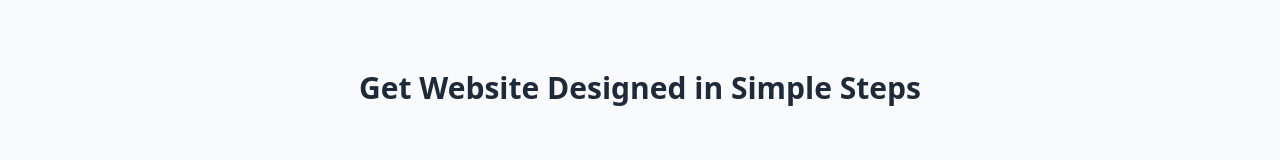
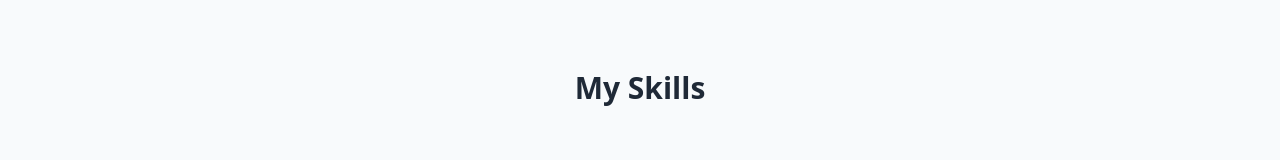
Before and after one commit to Bendako/portfolio-next, a Next.js app: page / in a window 1280 px wide. Shown: the part 542-702 px from the top of the page. Built offline with nearby package versions, Linux system fonts and the light colour scheme.

Commit message:
make the card smaller

```diff
--- a/src/components/home/GenerationStep.js
+++ b/src/components/home/GenerationStep.js
@@ -15,8 +15,8 @@ function GenerationStep(){
     return(
         <>
              <div className="grid place-items-center bg-slate-50 w-full ">
-            <div className="max-w-6xl w-full py-24 px-4 content-center justify-center">
-                <h2 className="text-3xl  text-center font-bold">Get Website Designed in Simple Steps</h2>
+            <div className="max-w-2xl w-full py-24 px-4 content-center justify-center">
+                <h2 className="text-3xl  text-center font-bold">My Skills</h2>
                 <div className="grid mt-24 md:grid-cols-3 grid-cols-1 gap-8">
                 {
                     generationStepData.map((i, k) => {
```
